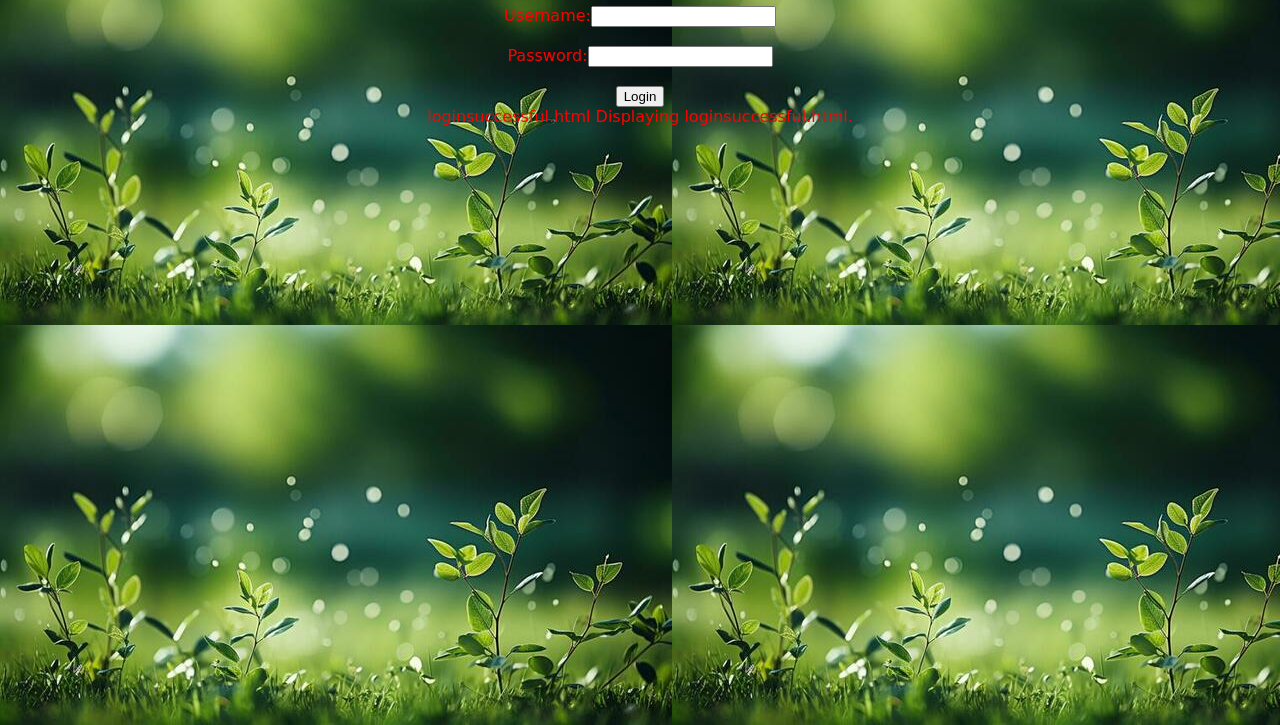
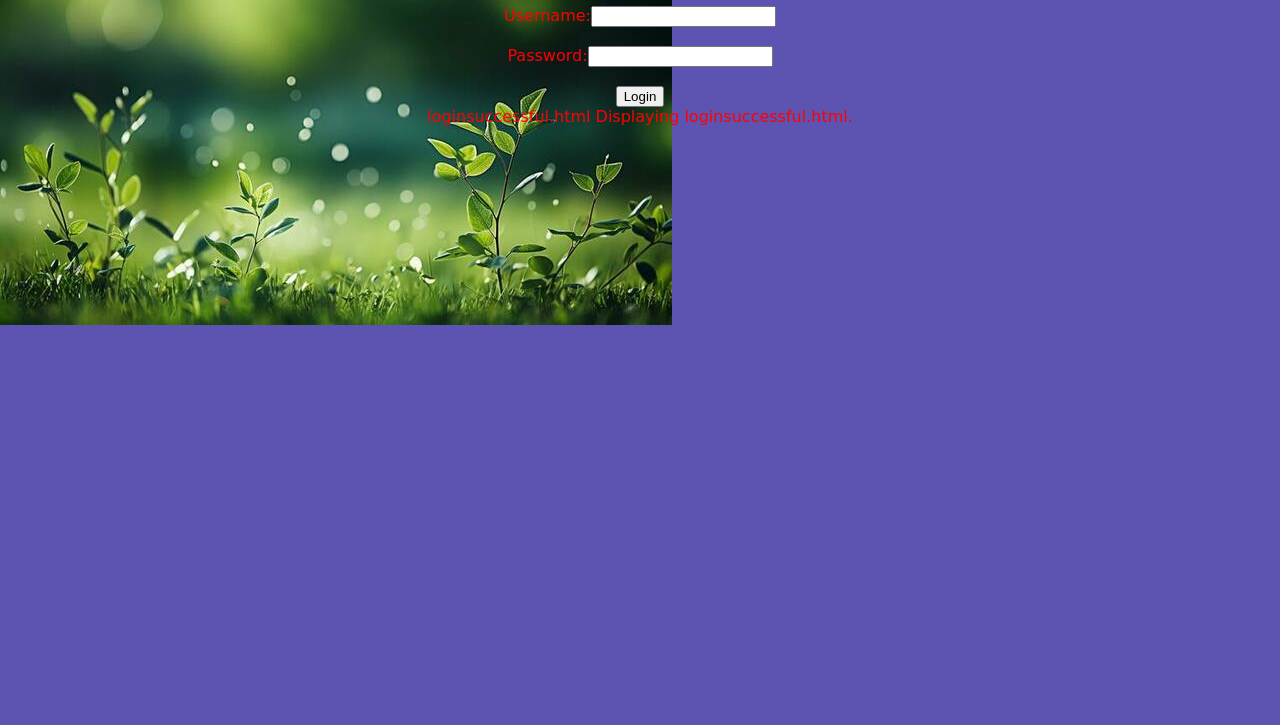
Before and after one commit to aneelapingali/4226-project3, a plain HTML site: page loginpage.html in a window 1280 px wide. Shown: the part 75-800 px from the top of the page. Drawn offline with Linux system fonts and the light colour scheme.

Commit message:
Update mystyles.css

```diff
--- a/mystyles.css
+++ b/mystyles.css
@@ -17,6 +17,8 @@ p{
 }
 body{
     background-color:rgb(93,84,177);
+    background-repeat:no-repeat;
+    background-size:cober;
     font-family: cursive;
 }
 ul{
```
